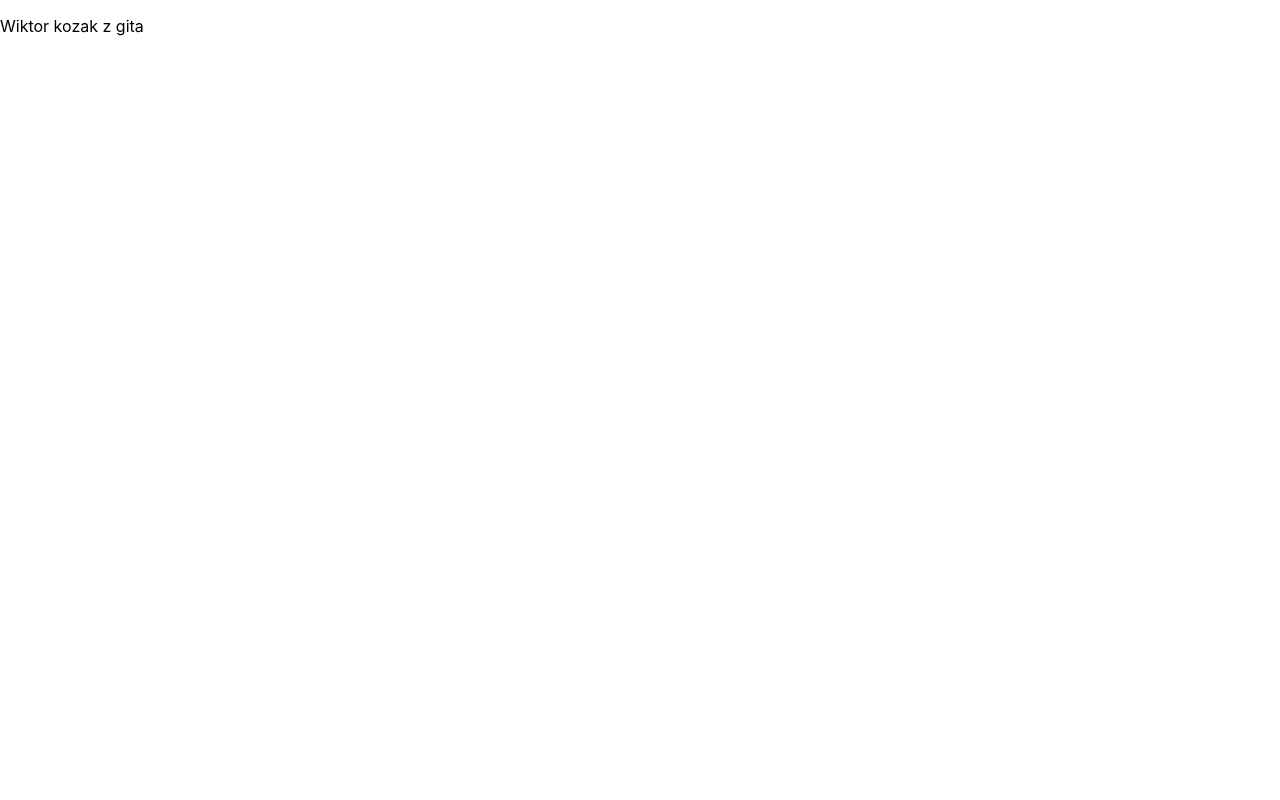
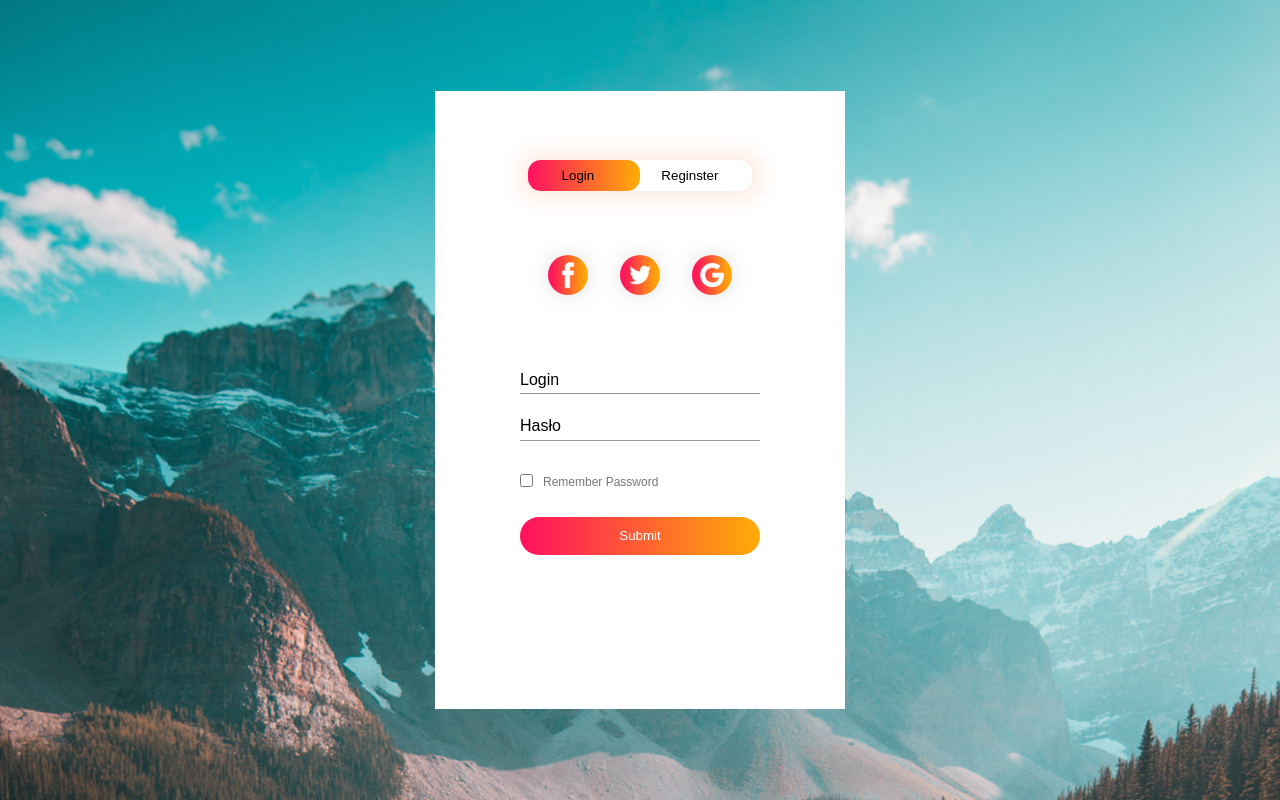
Before and after one commit to Szocik01/Fiszkando-frontend, a React (Create React App) app in the folder Projekt/: page / in a window 1280 px wide. Built offline with nearby package versions, Linux system fonts and the light colour scheme.

Commit message:
logowanie_bez_walidacji

```diff
--- a/Projekt/src/App.js
+++ b/Projekt/src/App.js
@@ -1,9 +1,9 @@
-
+import Form from '../src/pages/Form';
 
 function App() {
   return (
     <div>
-        <p>Wiktor kozak z gita</p>
+       <Form />
     </div>
   );
 }
```
